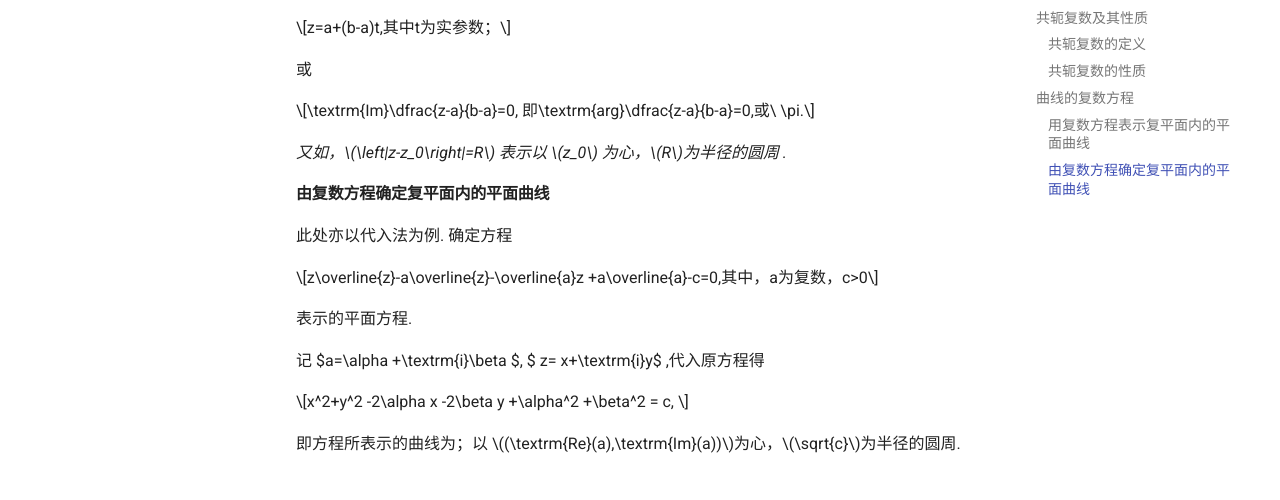
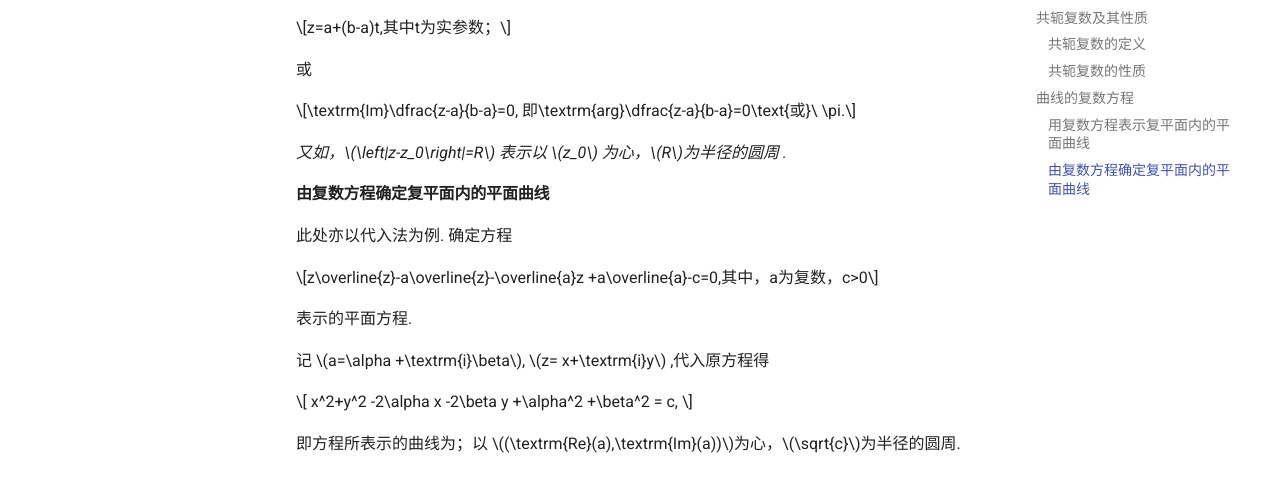
Before and after one commit to glimmeringlight/sjtu-notes, an MkDocs documentation site: the page built from docs/notes/grade2/MATH1206/001.md, in a window 1280 px wide and 900 px high, scrolled down 3377 px. Shown: the part 279-779 px from the top of the window. Built offline with MkDocs 1.6.1 and Material for MkDocs 9.7.7, drawn with Linux system fonts in a browser that asks for light colours; a script that is not in the unit is left out; comment, search, counter and statistics services are not loaded.

Commit message:
Update 001.md

```diff
--- a/docs/notes/grade2/MATH1206/001.md
+++ b/docs/notes/grade2/MATH1206/001.md
@@ -156,7 +156,7 @@
 
 或
 
-$$\textrm{Im}\dfrac{z-a}{b-a}=0, 即\textrm{arg}\dfrac{z-a}{b-a}=0,或\ \pi.$$
+$$\textrm{Im}\dfrac{z-a}{b-a}=0, 即\textrm{arg}\dfrac{z-a}{b-a}=0\text{或}\ \pi.$$
 
 *又如，$\left|z-z_0\right|=R$ 表示以 $z_0$ 为心，$R$为半径的圆周 .*
 
@@ -168,9 +168,10 @@
 
 表示的平面方程.
 
-记 $a=\alpha +\textrm{i}\beta\ $, $ z= x+\textrm{i}y$ ,代入原方程得
+记 $a=\alpha +\textrm{i}\beta$, $z= x+\textrm{i}y$ ,代入原方程得
 
-$$x^2+y^2 -2\alpha x -2\beta y +\alpha^2 +\beta^2 = c,
+$$
+x^2+y^2 -2\alpha x -2\beta y +\alpha^2 +\beta^2 = c,
 $$
 
 即方程所表示的曲线为；以 $(\textrm{Re}(a),\textrm{Im}(a))$为心，$\sqrt{c}$为半径的圆周.
```
